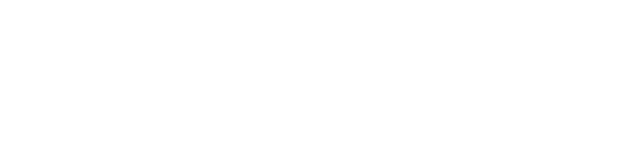
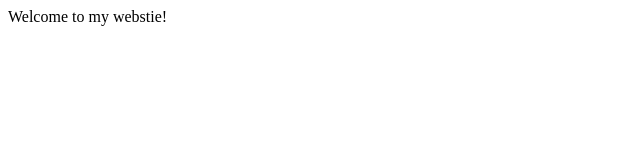
Before and after one commit to SakuGant/Web_Essentials, a plain HTML site: page helloworld2.html in a window 1280 px wide. Shown: the whole page, without its empty margins (0-640 px from the left). Drawn offline with Linux system fonts and the light colour scheme.

Commit message:
Added the initial helloworld file Update the readme TI-01 Updated the initial helloworld2.html Updatedd new text in README.md Added in helloworld2.html new text

```diff
--- a/helloworld2.html
+++ b/helloworld2.html
@@ -5,6 +5,6 @@
     <title>Title</title>
 </head>
 <body>
-
+<hl> Welcome to my webstie!</hl>
 </body>
 </html>
```
